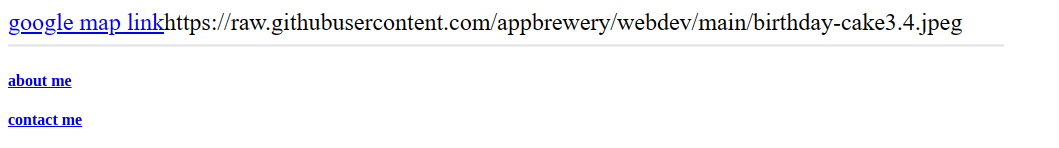
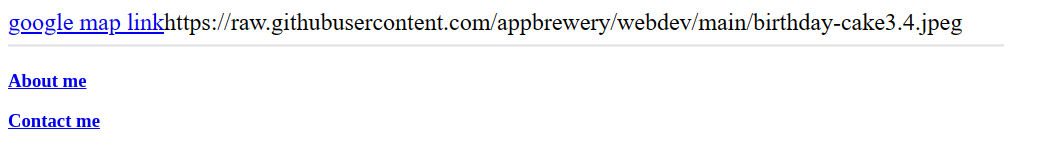
Before and after one commit to Debascogurl/html-portfolio, a plain HTML site: page index.html in a window 1280 px wide. Shown: the part 1874-2022 px from the top of the page, without its empty margins (0-1059 px from the left). Drawn offline with Linux system fonts and the light colour scheme.

Commit message:
changed contact & about html from h4 heading to h3

```diff
--- a/index.html
+++ b/index.html
@@ -13,8 +13,8 @@
   <br/>
   <h3><a href="./public/birthday-invite.html">Birthday invite project</a></h3>
   <img src="./assets/images/my birthday pics.png"height"200" alt="Birthday invite project"/>
-  <h4><a href="./public/about.html">about me</a></h4>
-  <h4><a href="./public/contact.html">contact me</a></h4>
+  <h3><a href="./public/about.html">About me</a></h3>
+  <h3><a href="./public/contact.html">Contact me</a></h3>
 
 
 </body>
```
